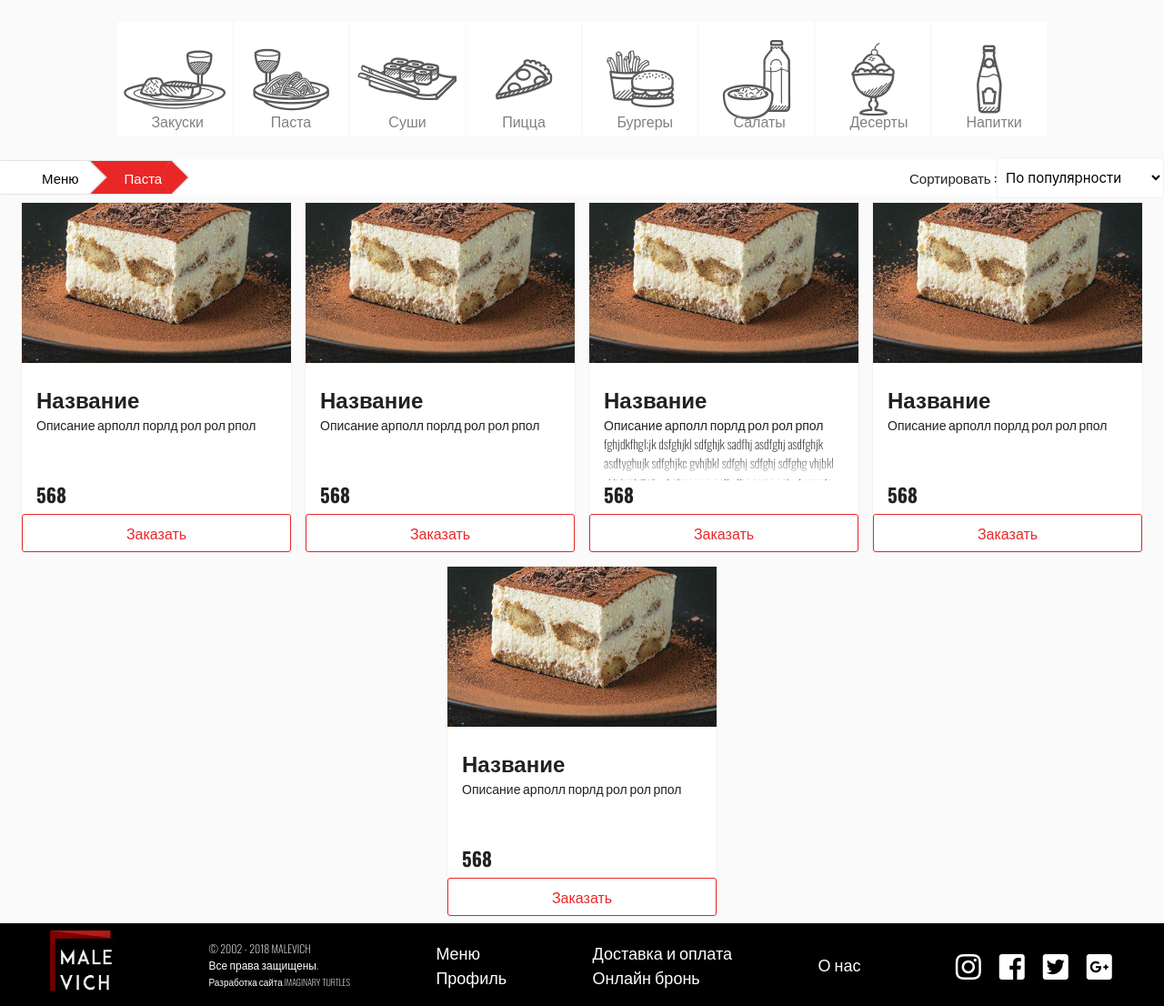
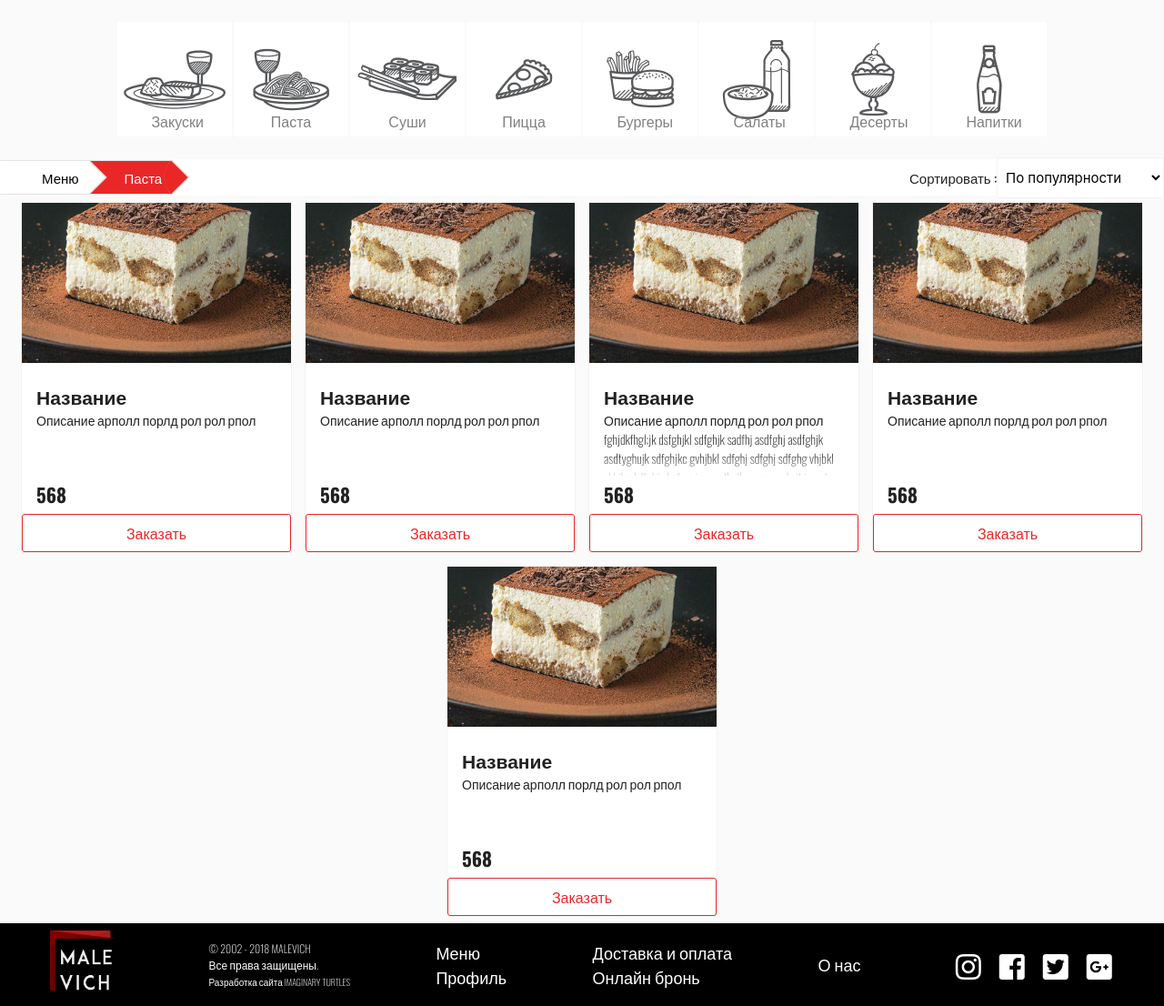
Before and after one commit to anastasiia-l/Project-Malevich-WebSite-, a PHP site: page /category.html in a window 1280 px wide. Shown: the part 219-1325 px from the top of the page at 91% size. Run offline with PHP 8.4, Linux system fonts and the light colour scheme; some libraries are stand-ins or nearby versions.

Commit message:
Fix dish cards

```diff
--- a/category.html
+++ b/category.html
@@ -271,7 +271,7 @@
 						Описание арполл порлд рол рол рпол
 					</div>
 					<p class="dish-cost">568
-						<p>
+					</p>
 							<div class="order-button">Заказать</div>
 				</div>
 				<div class="dish-card">
@@ -281,7 +281,7 @@
 						Описание арполл порлд рол рол рпол
 					</div>
 					<p class="dish-cost">568
-						<p>
+					</p>
 							<div class="order-button">Заказать</div>
 				</div>
 				<div class="dish-card">
@@ -294,7 +294,7 @@
 						before the element content, positionally.
 					</div>
 					<p class="dish-cost">568
-						<p>
+					</p>
 							<div class="order-button">Заказать</div>
 				</div>
 				<div class="dish-card">
@@ -304,7 +304,7 @@
 						Описание арполл порлд рол рол рпол
 					</div>
 					<p class="dish-cost">568
-						<p>
+					</p>
 							<div class="order-button">Заказать</div>
 				</div>
 				<div class="dish-card">
@@ -314,7 +314,7 @@
 						Описание арполл порлд рол рол рпол
 					</div>
 					<p class="dish-cost">568
-						<p>
+					</p>
 							<div class="order-button">Заказать</div>
 				</div>
 			</div>
--- a/css/category.css
+++ b/css/category.css
@@ -78,6 +78,13 @@ select {
   justify-content: center;
 }
 
+.dish-img img {
+  display: block;
+  margin: 0 auto;
+  max-width: 100%;
+  height: auto;
+}
+
 .dish-img {
   width: 296px;
   height: 176px;
@@ -125,8 +132,8 @@ select {
 .dish-title {
   font-family: "Oswald", sans-serif;
   font-weight: 600;
-  font-size: 24px;
-  text-align: justify;
+  font-size: 21px;
+
 }
 
 .dish-cost {
--- a/js/menu.js
+++ b/js/menu.js
@@ -3,7 +3,7 @@ $("document").ready(function() {
 });
 
 function loadGoods() {
-  var requestOpenSession =
+  /*var requestOpenSession =
     "https://malevich-server.herokuapp.com/session/start";
 
   var request = new XMLHttpRequest();
@@ -26,6 +26,12 @@ function loadGoods() {
     console.log(dishList);
     parseDishList(dishList);
   };
+  */
+ $.getJSON("js/menu.json", function(json) {
+      console.log(json);
+      parseDishList(json);
+  });
+
 }
 
 function parseDishList(jsonObj) {
@@ -38,15 +44,15 @@ function parseDishList(jsonObj) {
       '">';
     out += '<p class="dish-title">' + jsonObj[key]["name"] + "</p>";
     out +=
-      '<div class="dish-description"><p class="dish-description">' +
+      '<div class="dish-description">' +
       jsonObj[key]["description"] +
-      "</p></div>";
-    out += '<p class="dish-cost">' + jsonObj[key]["price"] + "<p>";
+      "</div>";
+    out += '<p class="dish-cost">' + jsonObj[key]["price"] + " ₴</p>";
     out += '<div class="order-button">Заказать</div></div>';
   }
   $("#goods").html(out);
 }
-
+/*
 function setCookie(name, value, options) {
   options = options || {};
 
@@ -75,3 +81,4 @@ function setCookie(name, value, options) {
 
   document.cookie = updatedCookie;
 }
+*/
```
